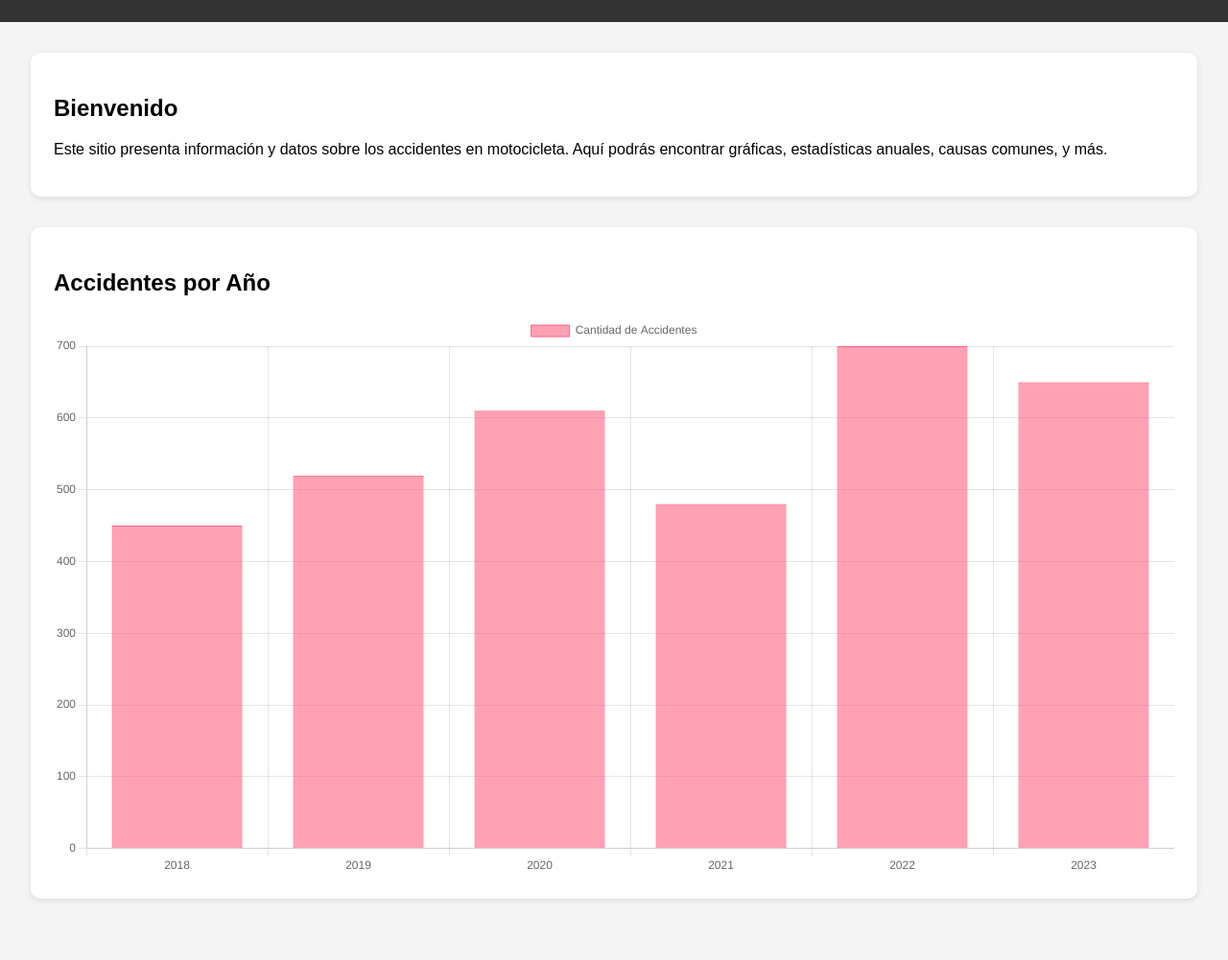
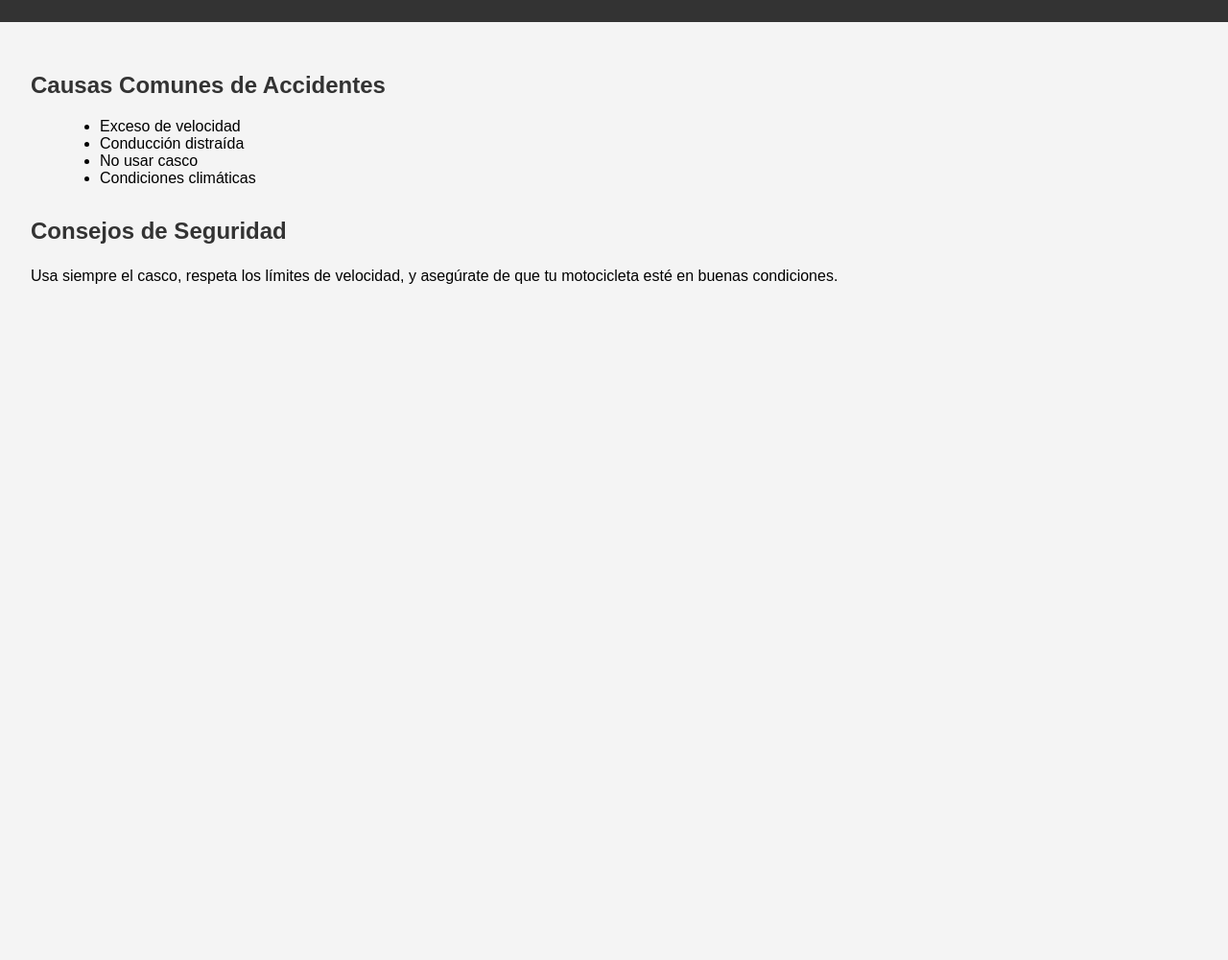
Before and after one commit to natitaa7/accidentes-en-moto, a plain HTML site: page index.html in a window 1280 px wide. Shown: the part 89-1090 px from the top of the page at 96% size. After the commit the page ends 800 px from the top, so only its background shows below. Drawn offline with nearby package versions, Linux system fonts and the light colour scheme.

Commit message:
Actualizar index.html

```diff
--- a/index.html
+++ b/index.html
@@ -3,8 +3,7 @@
 <head>
   <meta charset="UTF-8">
   <meta name="viewport" content="width=device-width, initial-scale=1.0">
-  <title>Accidentes de motocicleta</title>
-  <script src="https://cdn.jsdelivr.net/npm/chart.js"></script>
+  <title>Accidentes en Moto</title>
   <style>
     body {
       font-family: Arial, sans-serif;
@@ -12,71 +11,56 @@
       margin: 0;
       padding: 0;
     }
+
     header {
       background-color: #333;
       color: white;
       padding: 1rem;
       text-align: center;
     }
+
     main {
       padding: 2rem;
     }
+
     section {
-      background: white;
-      padding: 1.5rem;
-      border-radius: 10px;
-      box-shadow: 0 2px 6px rgba(0,0,0,0.1);
       margin-bottom: 2rem;
     }
-    canvas {
-      max-width: 100%;
+
+    h2 {
+      color: #333;
+    }
+
+    ul {
+      list-style-type: disc;
+      margin-left: 2rem;
+    }
+
+    p {
+      line-height: 1.6;
     }
   </style>
 </head>
 <body>
-
   <header>
-    <h1>Estadísticas de Accidentes en Moto</h1>
+    <h1>Accidentes en Moto</h1>
   </header>
 
   <main>
     <section>
-      <h2>Bienvenido</h2>
-      <p>Este sitio presenta información y datos sobre los accidentes en motocicleta. Aquí podrás encontrar gráficas, estadísticas anuales, causas comunes, y más.</p>
+      <h2>Causas Comunes de Accidentes</h2>
+      <ul>
+        <li>Exceso de velocidad</li>
+        <li>Conducción distraída</li>
+        <li>No usar casco</li>
+        <li>Condiciones climáticas</li>
+      </ul>
     </section>
 
     <section>
-      <h2>Accidentes por Año</h2>
-      <canvas id="accidentesChart"></canvas>
+      <h2>Consejos de Seguridad</h2>
+      <p>Usa siempre el casco, respeta los límites de velocidad, y asegúrate de que tu motocicleta esté en buenas condiciones.</p>
     </section>
   </main>
-
-  <script>
-    const ctx = document.getElementById('accidentesChart').getContext('2d');
-    const accidentesChart = new Chart(ctx, {
-      type: 'bar',
-      data: {
-        labels: ['2018', '2019', '2020', '2021', '2022', '2023'],
-        datasets: [{
-          label: 'Cantidad de Accidentes',
-          data: [450, 520, 610, 480, 700, 650],
-          backgroundColor: 'rgba(255, 99, 132, 0.6)',
-          borderColor: 'rgba(255, 99, 132, 1)',
-          borderWidth: 1
-        }]
-      },
-      options: {
-        scales: {
-          y: {
-            beginAtZero: true,
-            ticks: {
-              stepSize: 100
-            }
-          }
-        }
-      }
-    });
-  </script>
-
 </body>
 </html>
```
